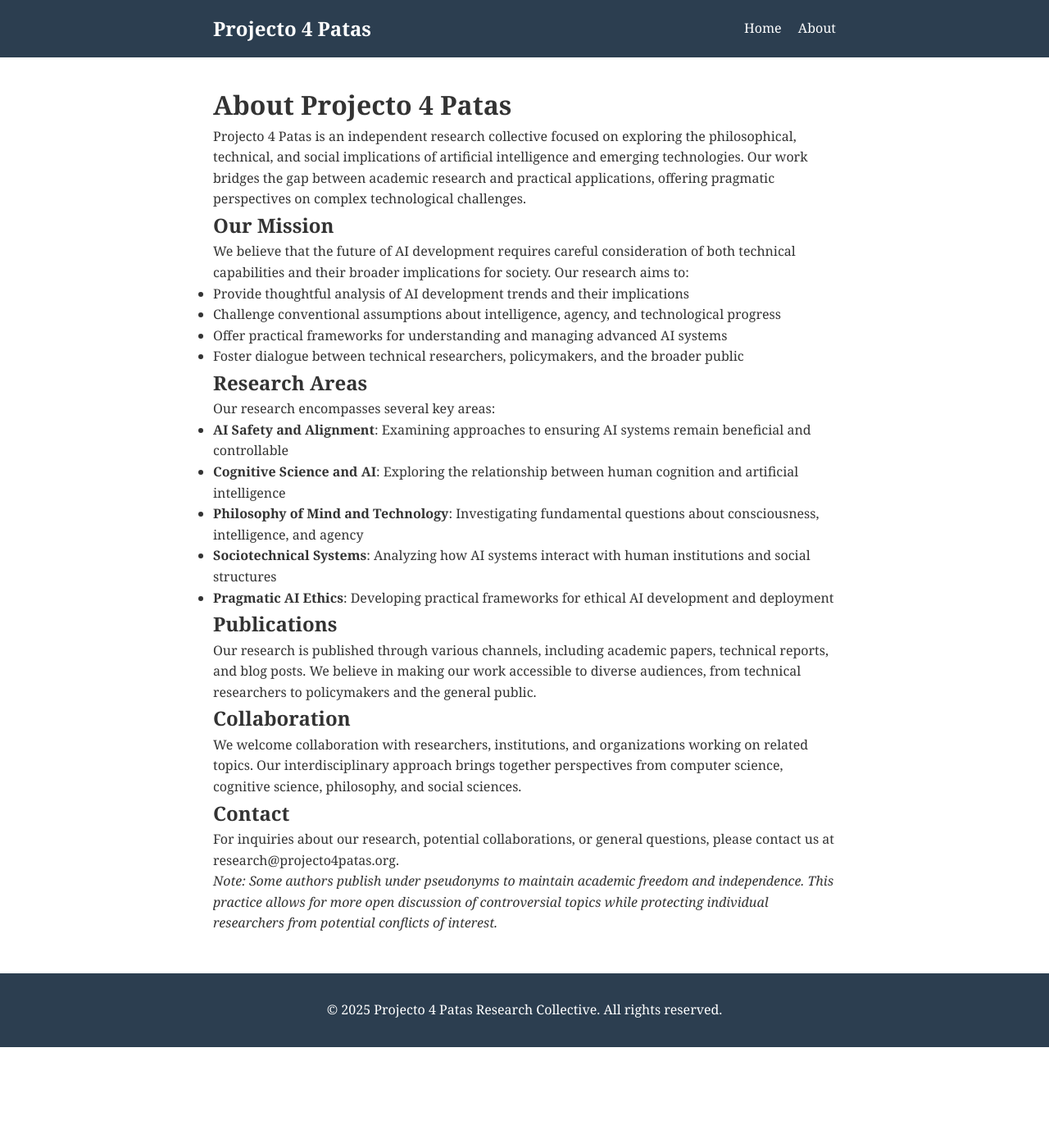
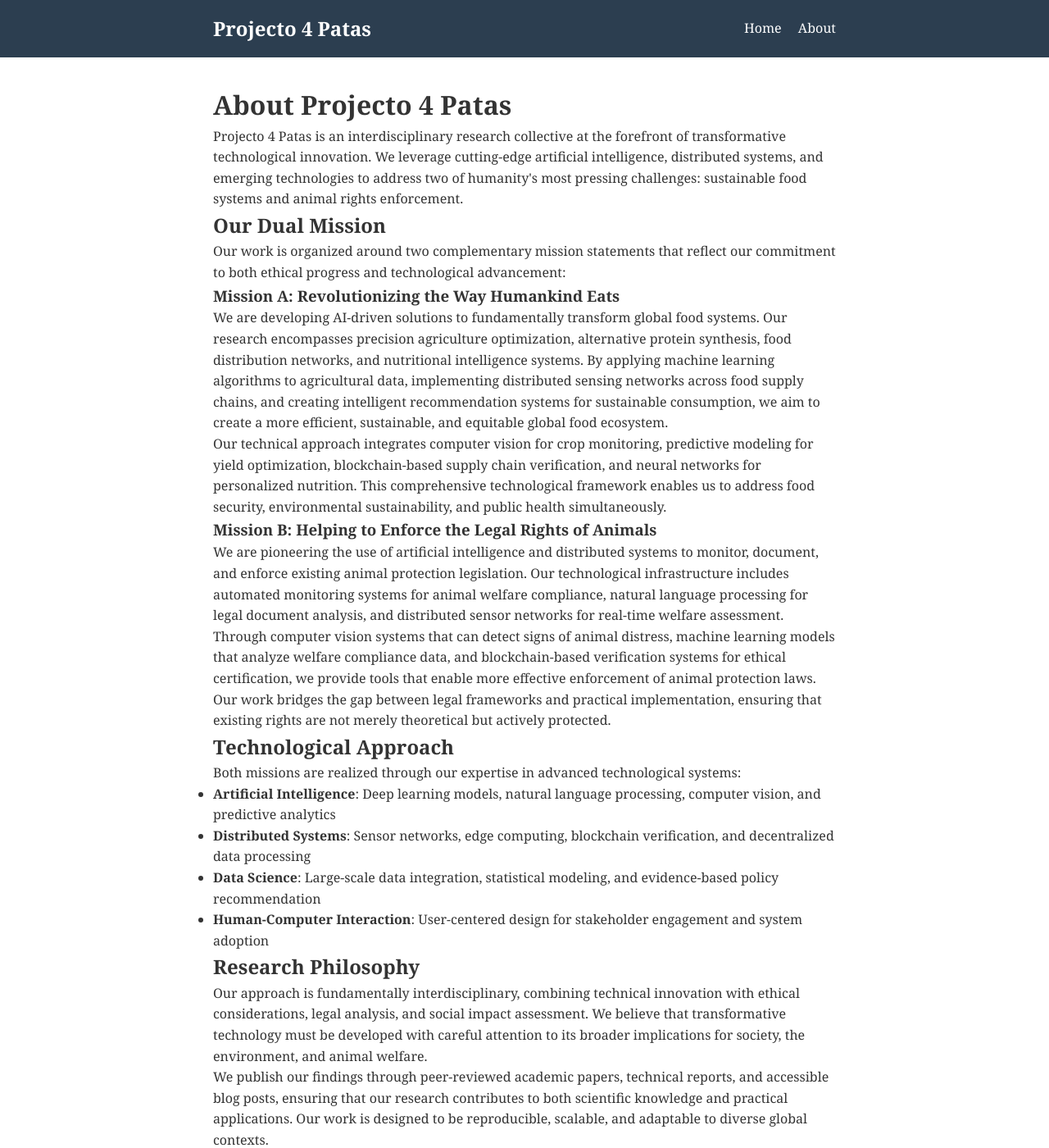
Before and after one commit to projecto4patas/projecto4patas.github.io, a Jekyll site: the page built from about.md, in a window 1280 px wide and 1400 px high. Shown: the whole window at 82% size. Built offline with Jekyll 4.4.1, drawn with Linux system fonts in a browser that asks for light colours; some of the changed text lies outside the part shown.

Commit message:
Update blog author and about page with new mission statements
Co-authored-by: projecto4patas <182863937+projecto4patas@users.noreply.github.com>

```diff
--- a/about.md
+++ b/about.md
@@ -7,42 +7,48 @@ permalink: /about/
 <div class="about-page">
     <h1>About Projecto 4 Patas</h1>
 
-    <p>Projecto 4 Patas is an independent research collective focused on exploring the philosophical, technical, and social implications of artificial intelligence and emerging technologies. Our work bridges the gap between academic research and practical applications, offering pragmatic perspectives on complex technological challenges.</p>
+    <p>Projecto 4 Patas is an interdisciplinary research collective at the forefront of transformative technological innovation. We leverage cutting-edge artificial intelligence, distributed systems, and emerging technologies to address two of humanity's most pressing challenges: sustainable food systems and animal rights enforcement.</p>
 
-    <h2>Our Mission</h2>
+    <h2>Our Dual Mission</h2>
 
-    <p>We believe that the future of AI development requires careful consideration of both technical capabilities and their broader implications for society. Our research aims to:</p>
+    <p>Our work is organized around two complementary mission statements that reflect our commitment to both ethical progress and technological advancement:</p>
+
+    <h3>Mission A: Revolutionizing the Way Humankind Eats</h3>
+
+    <p>We are developing AI-driven solutions to fundamentally transform global food systems. Our research encompasses precision agriculture optimization, alternative protein synthesis, food distribution networks, and nutritional intelligence systems. By applying machine learning algorithms to agricultural data, implementing distributed sensing networks across food supply chains, and creating intelligent recommendation systems for sustainable consumption, we aim to create a more efficient, sustainable, and equitable global food ecosystem.</p>
+
+    <p>Our technical approach integrates computer vision for crop monitoring, predictive modeling for yield optimization, blockchain-based supply chain verification, and neural networks for personalized nutrition. This comprehensive technological framework enables us to address food security, environmental sustainability, and public health simultaneously.</p>
+
+    <h3>Mission B: Helping to Enforce the Legal Rights of Animals</h3>
+
+    <p>We are pioneering the use of artificial intelligence and distributed systems to monitor, document, and enforce existing animal protection legislation. Our technological infrastructure includes automated monitoring systems for animal welfare compliance, natural language processing for legal document analysis, and distributed sensor networks for real-time welfare assessment.</p>
+
+    <p>Through computer vision systems that can detect signs of animal distress, machine learning models that analyze welfare compliance data, and blockchain-based verification systems for ethical certification, we provide tools that enable more effective enforcement of animal protection laws. Our work bridges the gap between legal frameworks and practical implementation, ensuring that existing rights are not merely theoretical but actively protected.</p>
+
+    <h2>Technological Approach</h2>
+
+    <p>Both missions are realized through our expertise in advanced technological systems:</p>
 
     <ul>
-        <li>Provide thoughtful analysis of AI development trends and their implications</li>
-        <li>Challenge conventional assumptions about intelligence, agency, and technological progress</li>
-        <li>Offer practical frameworks for understanding and managing advanced AI systems</li>
-        <li>Foster dialogue between technical researchers, policymakers, and the broader public</li>
+        <li><strong>Artificial Intelligence</strong>: Deep learning models, natural language processing, computer vision, and predictive analytics</li>
+        <li><strong>Distributed Systems</strong>: Sensor networks, edge computing, blockchain verification, and decentralized data processing</li>
+        <li><strong>Data Science</strong>: Large-scale data integration, statistical modeling, and evidence-based policy recommendation</li>
+        <li><strong>Human-Computer Interaction</strong>: User-centered design for stakeholder engagement and system adoption</li>
     </ul>
 
-    <h2>Research Areas</h2>
+    <h2>Research Philosophy</h2>
 
-    <p>Our research encompasses several key areas:</p>
+    <p>Our approach is fundamentally interdisciplinary, combining technical innovation with ethical considerations, legal analysis, and social impact assessment. We believe that transformative technology must be developed with careful attention to its broader implications for society, the environment, and animal welfare.</p>
 
-    <ul>
-        <li><strong>AI Safety and Alignment</strong>: Examining approaches to ensuring AI systems remain beneficial and controllable</li>
-        <li><strong>Cognitive Science and AI</strong>: Exploring the relationship between human cognition and artificial intelligence</li>
-        <li><strong>Philosophy of Mind and Technology</strong>: Investigating fundamental questions about consciousness, intelligence, and agency</li>
-        <li><strong>Sociotechnical Systems</strong>: Analyzing how AI systems interact with human institutions and social structures</li>
-        <li><strong>Pragmatic AI Ethics</strong>: Developing practical frameworks for ethical AI development and deployment</li>
-    </ul>
+    <p>We publish our findings through peer-reviewed academic papers, technical reports, and accessible blog posts, ensuring that our research contributes to both scientific knowledge and practical applications. Our work is designed to be reproducible, scalable, and adaptable to diverse global contexts.</p>
 
-    <h2>Publications</h2>
+    <h2>Collaboration and Impact</h2>
 
-    <p>Our research is published through various channels, including academic papers, technical reports, and blog posts. We believe in making our work accessible to diverse audiences, from technical researchers to policymakers and the general public.</p>
-
-    <h2>Collaboration</h2>
-
-    <p>We welcome collaboration with researchers, institutions, and organizations working on related topics. Our interdisciplinary approach brings together perspectives from computer science, cognitive science, philosophy, and social sciences.</p>
+    <p>We actively collaborate with academic institutions, regulatory agencies, non-profit organizations, and technology companies to ensure that our research translates into real-world impact. Our partnerships span computer science, law, veterinary science, agriculture, and policy studies.</p>
 
     <h2>Contact</h2>
 
-    <p>For inquiries about our research, potential collaborations, or general questions, please contact us at research@projecto4patas.org.</p>
+    <p>For inquiries about our research, potential collaborations, or technical partnerships, please contact us at research@projecto4patas.org.</p>
 
-    <p><em>Note: Some authors publish under pseudonyms to maintain academic freedom and independence. This practice allows for more open discussion of controversial topics while protecting individual researchers from potential conflicts of interest.</em></p>
+    <p><em>We maintain the highest standards of research integrity and transparency while protecting the privacy and safety of our collaborators and research subjects. Our commitment to open science is balanced with responsible disclosure practices, particularly when working with sensitive data related to animal welfare and food security.</em></p>
 </div>
```
Also changed, not shown: _posts/2025-07-08-pragmatic-reframing-superintelligence.md (+2 -4 lines).
